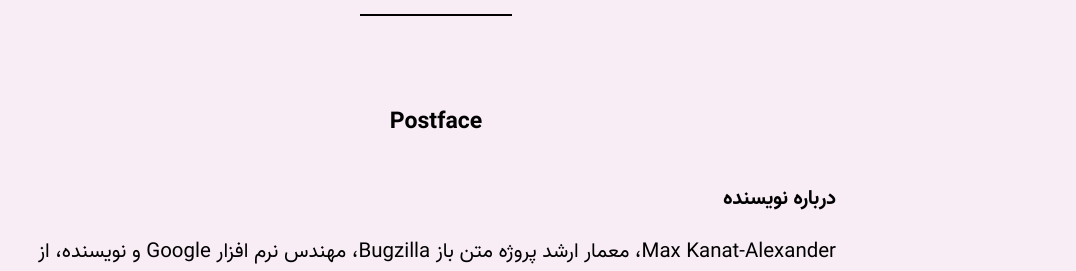
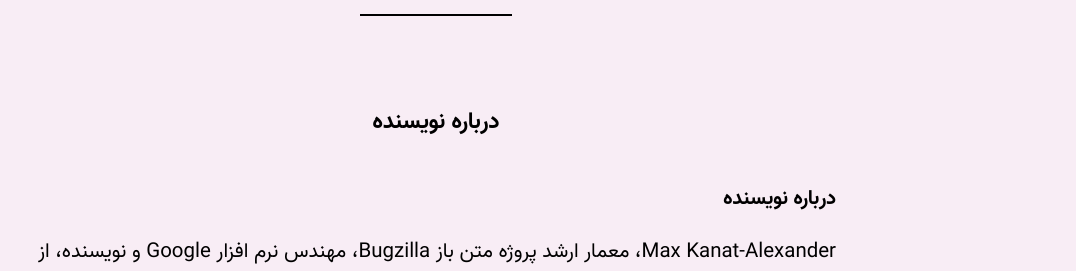
Before and after one commit to m0hsenm/codesimplicity.github.io, a Jekyll site: the page built from _chapters/12-appendix-b.md, in a window 1280 px wide and 900 px high, scrolled down 4759 px. Shown: the part 545-816 px from the top of the window, without its empty margins (204-1280 px from the left). Built offline with Jekyll 4.4.1, drawn with Linux system fonts in a browser that asks for light colours; nearby versions of some CDN libraries; some web fonts are replaced.

Commit message:
Update chapters.html

```diff
--- a/_layouts/chapters.html
+++ b/_layouts/chapters.html
@@ -25,7 +25,7 @@
 	<div class="wrap">
 		<hr>
 		{% assign postface = site.extras | where: 'title', 'Postface' | first %}
-		<h2>Postface</h2>
+		<h2>درباره نویسنده</h2>
 		<p class="editor-link"><a href="cloudcannon:collections/{{ postface.path }}" class="btn"><strong>&#9998;</strong> Edit Postface</a></p>
 		{{ postface.content | markdownify }}
 	</div>
```
